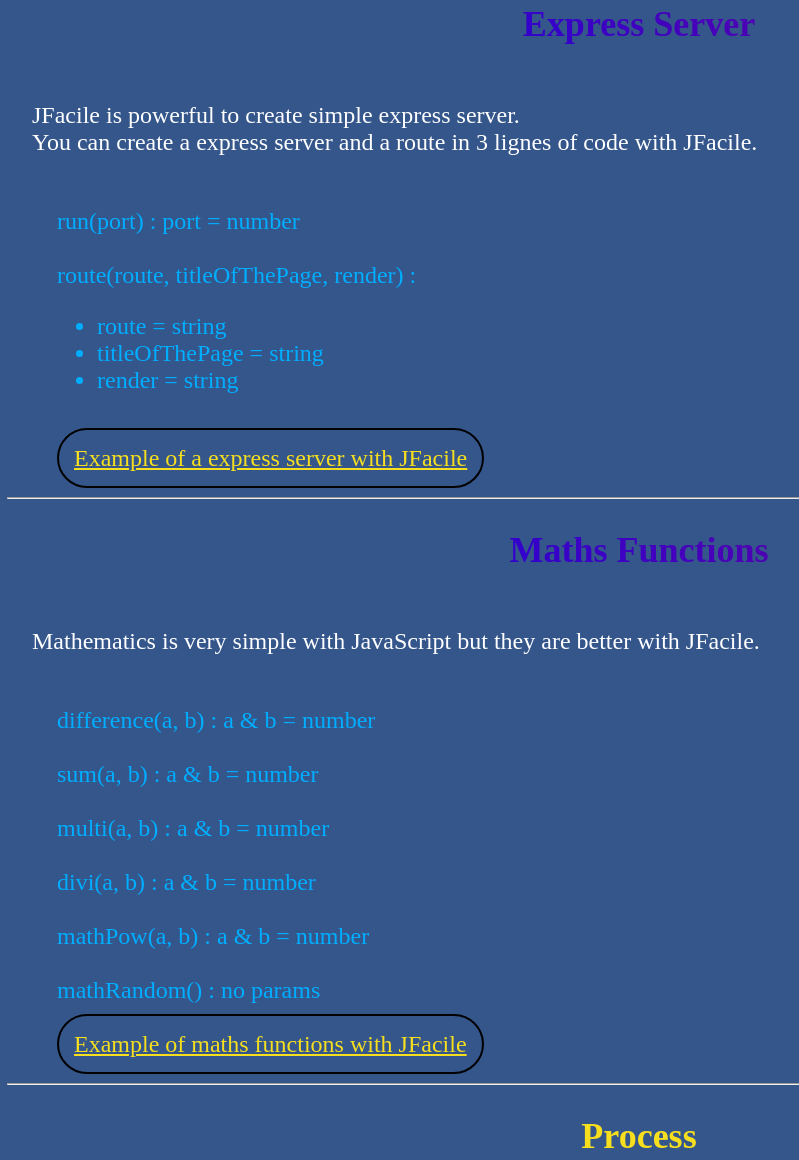
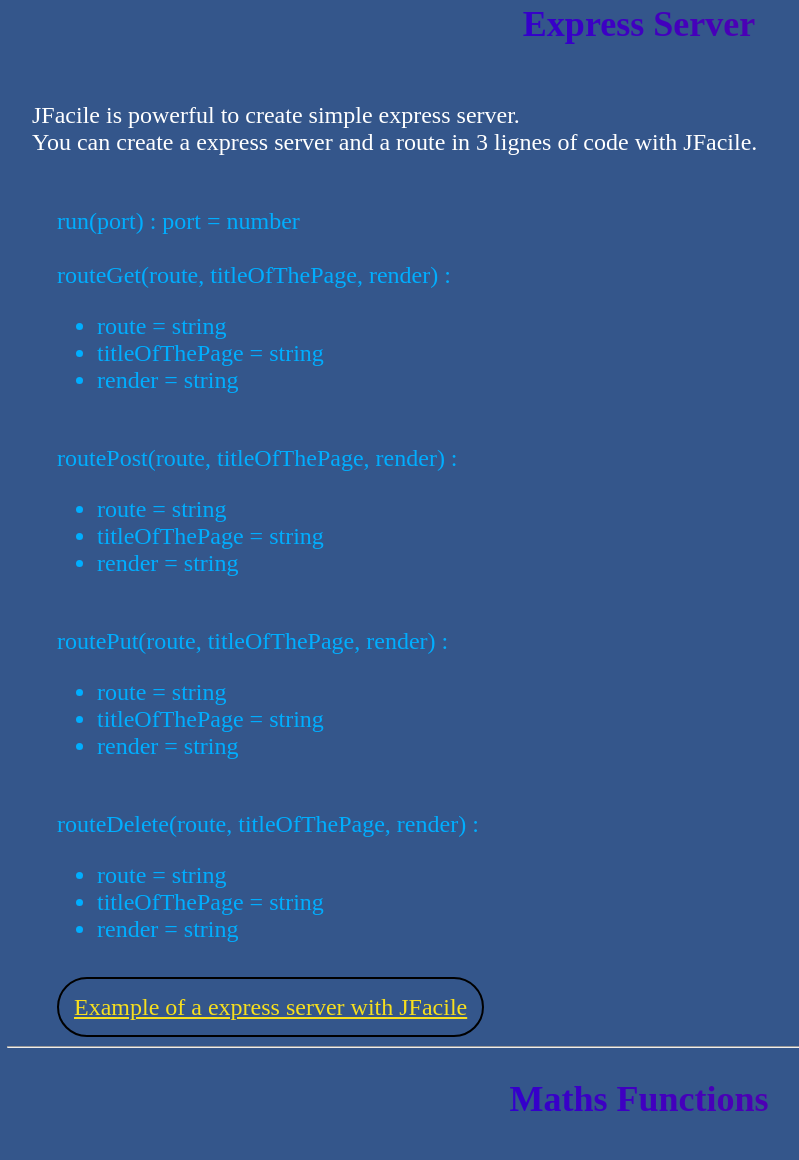
Before and after one commit to JFacile/JFacile.github.io, a plain HTML site: page docs/documentation.html in a window 1280 px wide. Shown: the part 1167-2327 px from the top of the page, without its empty margins (1-800 px from the left). Drawn offline with Linux system fonts and the light colour scheme.

Commit message:
JFacile 0.2.1

```diff
--- a/docs/documentation.html
+++ b/docs/documentation.html
@@ -106,7 +106,28 @@
       <div class="functions">
         run(port) : port = number
         <br /><br />
-        route(route, titleOfThePage, render) :
+        routeGet(route, titleOfThePage, render) :
+        <ul>
+          <li>route = string</li>
+          <li>titleOfThePage = string</li>
+          <li>render = string</li>
+        </ul>
+        <br />
+        routePost(route, titleOfThePage, render) :
+        <ul>
+          <li>route = string</li>
+          <li>titleOfThePage = string</li>
+          <li>render = string</li>
+        </ul>
+        <br />
+        routePut(route, titleOfThePage, render) :
+        <ul>
+          <li>route = string</li>
+          <li>titleOfThePage = string</li>
+          <li>render = string</li>
+        </ul>
+        <br />
+        routeDelete(route, titleOfThePage, render) :
         <ul>
           <li>route = string</li>
           <li>titleOfThePage = string</li>
```
Also changed, not shown: examples/express-server.html (+4 -1 lines).
